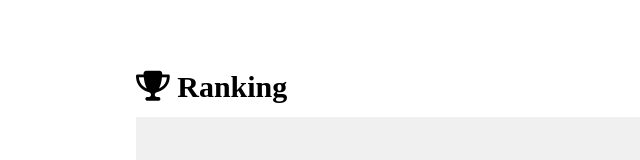
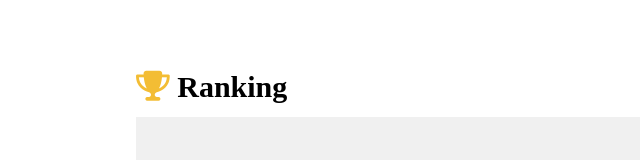
Before and after one commit to Meta-mong/Meta-Ticket-front-end, a website built with Parcel: page index.html in a window 1280 px wide. Shown: the part 966-1126 px from the top of the page, 0-640 px from the left. Built offline with nearby package versions, Linux system fonts and the light colour scheme.

Commit message:
update ranking color

```diff
--- a/main.css
+++ b/main.css
@@ -474,6 +474,10 @@ body,.main,.header-top-ul {
   right: 0px;
 }
 
+.fa-trophy {
+  color: rgb(243, 189, 52);
+}
+
 .fa-plus {
   font-size: 40px;
   color: black;
```
